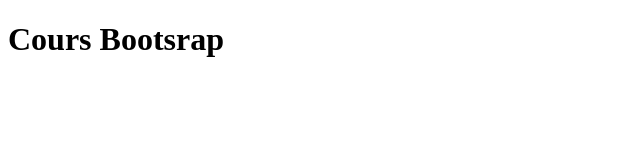
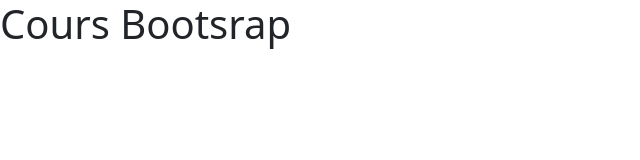
Before and after one commit to ChristelleCossard/cours-bootstrap, a plain HTML site: page index.html in a window 1280 px wide. Shown: the whole page, without its empty margins (0-640 px from the left). Drawn offline with nearby package versions, Linux system fonts and the light colour scheme.

Commit message:
add Bootstrap and custom style and script

```diff
--- a/index.html
+++ b/index.html
@@ -1,12 +1,17 @@
 <!DOCTYPE html>
-<html lang="en">
+<html lang="fr">
 <head>
     <meta charset="UTF-8">
     <meta http-equiv="X-UA-Compatible" content="IE=edge">
     <meta name="viewport" content="width=device-width, initial-scale=1.0">
     <title>cours-bootstrap</title>
+    <link href="https://cdn.jsdelivr.net/npm/bootstrap@5.2.1/dist/css/bootstrap.min.css" rel="stylesheet" integrity="sha384-iYQeCzEYFbKjA/T2uDLTpkwGzCiq6soy8tYaI1GyVh/UjpbCx/TYkiZhlZB6+fzT" crossorigin="anonymous">
+    <link href="style.css" rel="stylesheet"/>
 </head>
 <body>
  <h1>Cours Bootsrap</h1>
+
+ <script src="https://cdn.jsdelivr.net/npm/bootstrap@5.2.1/dist/js/bootstrap.bundle.min.js" integrity="sha384-u1OknCvxWvY5kfmNBILK2hRnQC3Pr17a+RTT6rIHI7NnikvbZlHgTPOOmMi466C8" crossorigin="anonymous"></script>
+ <script src="script.js"></script>
 </body>
 </html>
```
